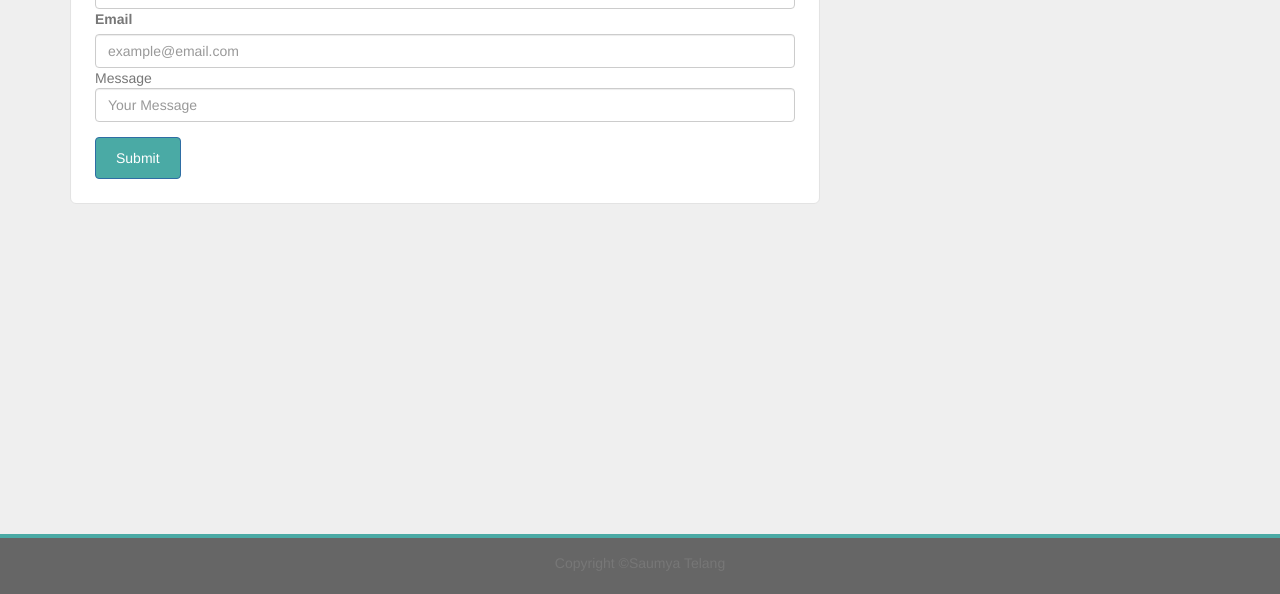
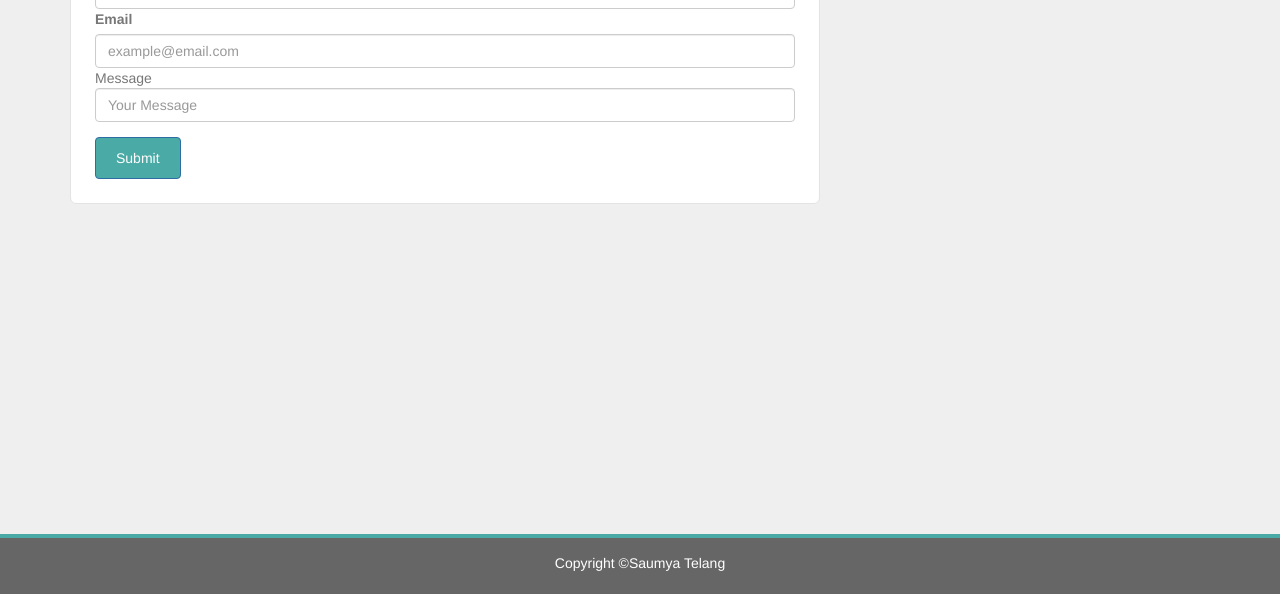
Before and after one commit to saumyad22/Bootstrap-Portfolio, a plain HTML site: page contact.html in a window 1280 px wide. Shown: the part 206-800 px from the top of the page. Drawn offline with nearby package versions, Linux system fonts and the light colour scheme.

Commit message:
changing contents

```diff
--- a/contact.html
+++ b/contact.html
@@ -72,7 +72,7 @@
 </div>
 <footer class="footer">
       <div class="container">
-        <p class="text-muted">Copyright &copy;Saumya Telang</p>
+        <p>Copyright &copy;Saumya Telang</p>
       </div>
     </footer>
 
```
Also changed, not shown: index.html (+1 -1 lines), portfolio.html (+1 -1 lines).
